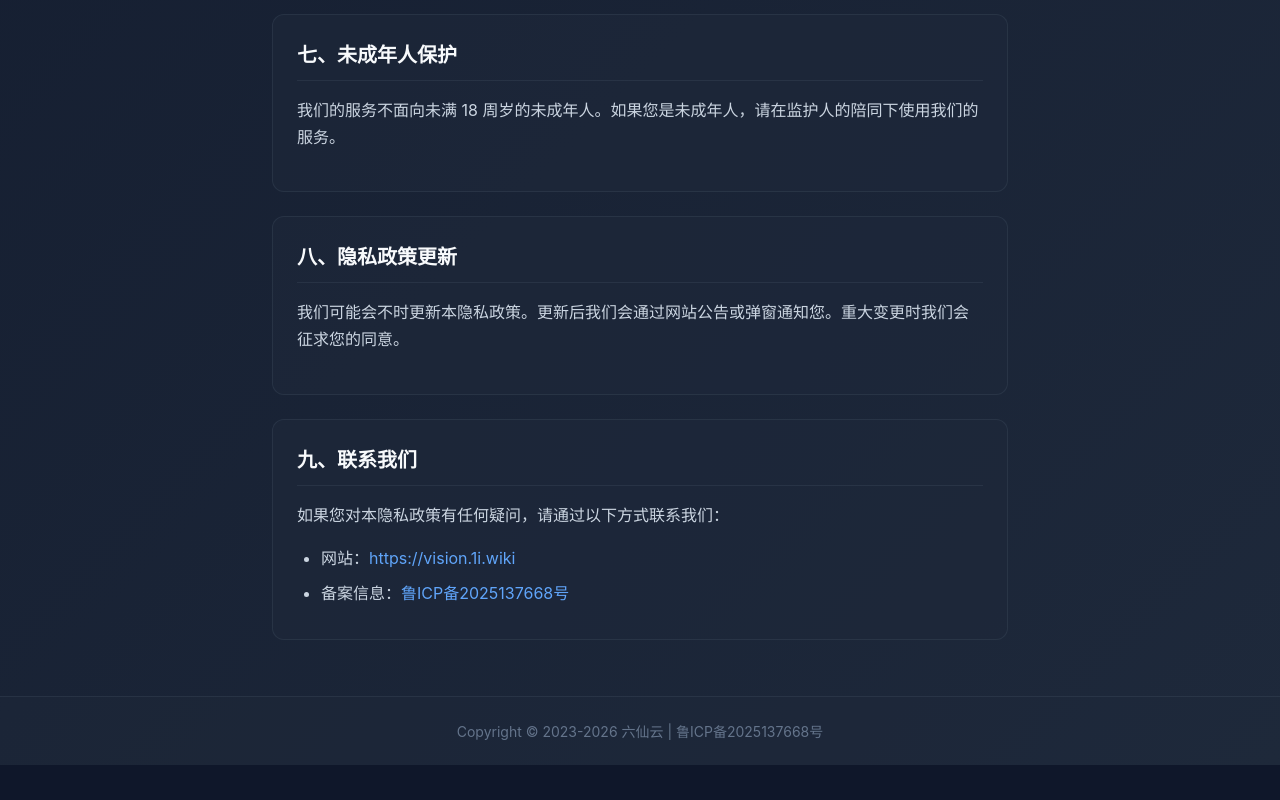
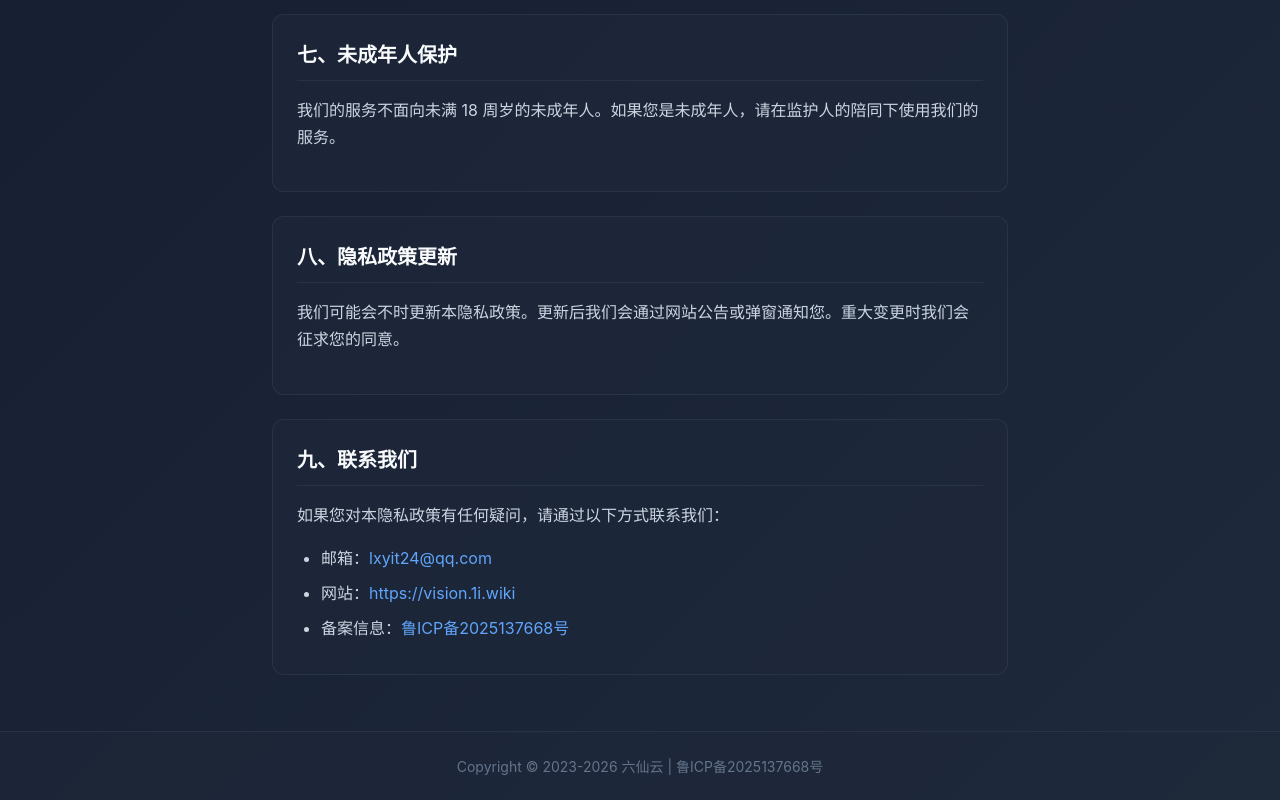
Before and after one commit to lxyit24/minimax-vision-frontend, a Vue app: page /privacy in a window 1280 px wide. Shown: the part 1926-2726 px from the top of the page. Before the commit the page ends 2691 px from the top, so only its background shows below. Built offline with nearby package versions, Linux system fonts and the light colour scheme.

Commit message:
feat: 隐私政策添加邮箱联系方式 lxyit24@qq.com

```diff
--- a/src/views/PrivacyPolicy.vue
+++ b/src/views/PrivacyPolicy.vue
@@ -85,6 +85,7 @@
         <h2>九、联系我们</h2>
         <p>如果您对本隐私政策有任何疑问，请通过以下方式联系我们：</p>
         <ul>
+          <li>邮箱：<a href="mailto:lxyit24@qq.com">lxyit24@qq.com</a></li>
           <li>网站：<a href="https://vision.1i.wiki" target="_blank">https://vision.1i.wiki</a></li>
           <li>备案信息：<a href="https://beian.miit.gov.cn/" target="_blank">鲁ICP备2025137668号</a></li>
         </ul>
```
